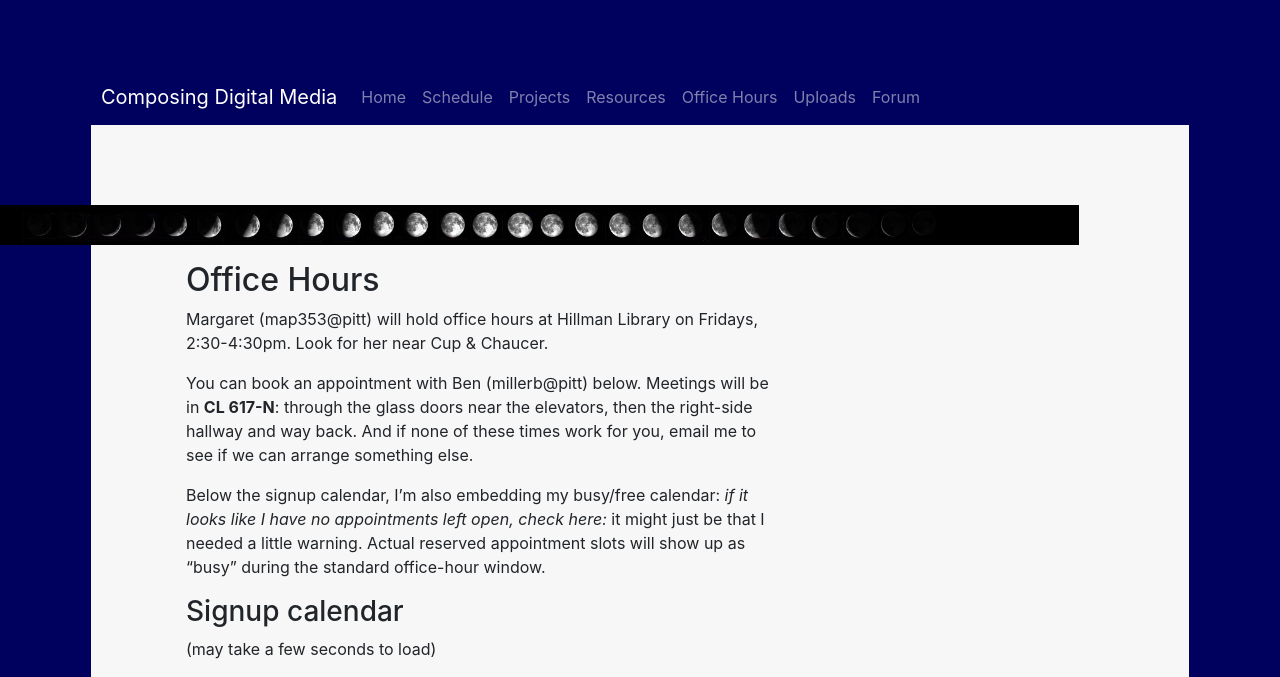
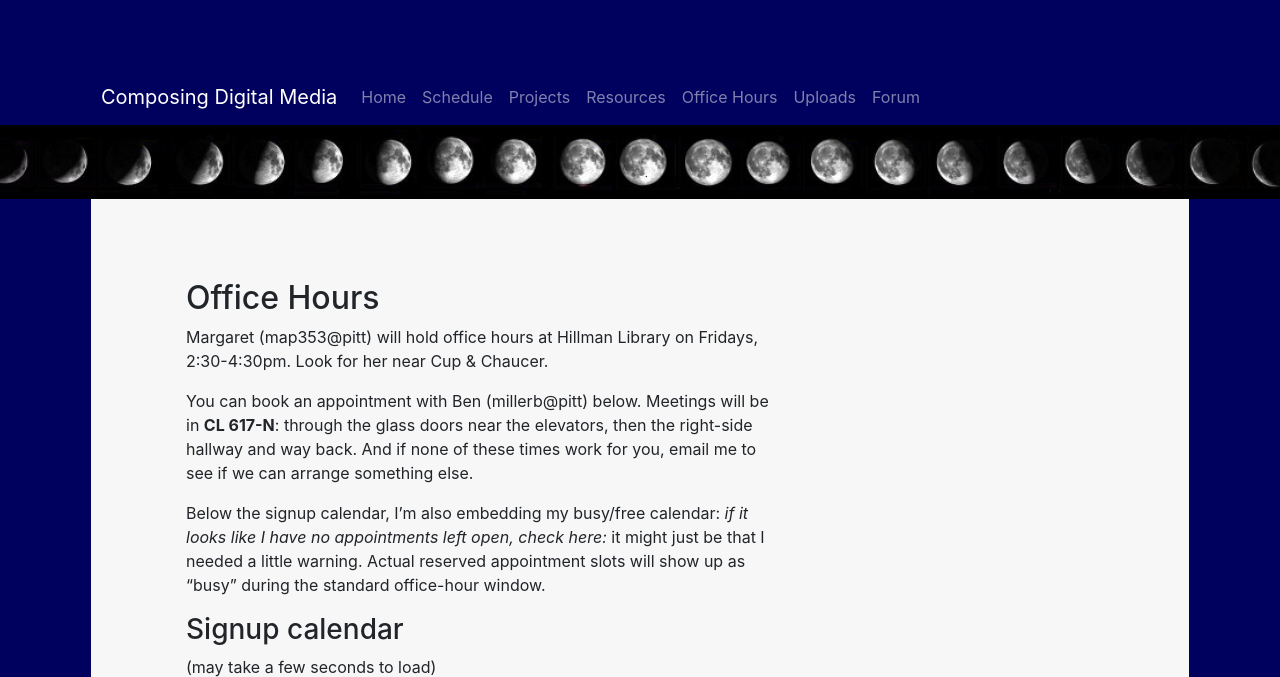
Before and after one commit to benmiller314/cdm2020spring, a Jekyll site: the page built from office.md, in a window 1280 px wide. Shown: the top 677 px of the page. Built offline with Jekyll 4.4.1, drawn with Linux system fonts in a browser that asks for light colours; our own code applies the rules of GitHub Pages for plain Markdown files; grey boxes are pictures that could not be loaded.

Commit message:
restructure location of featured image

```diff
--- a/office.md
+++ b/office.md
@@ -1,8 +1,8 @@
 ---
 layout: default
+featuredimage: "many-moons.jpg"
+featuredalt: "banner: phases of the moon"
 ---
-
-<img src="{{site.github.baseurl}}/assets/img/many-moons.jpg" class="banner" alt="banner: phases of the moon" />
 
 
 ## Office Hours
```
